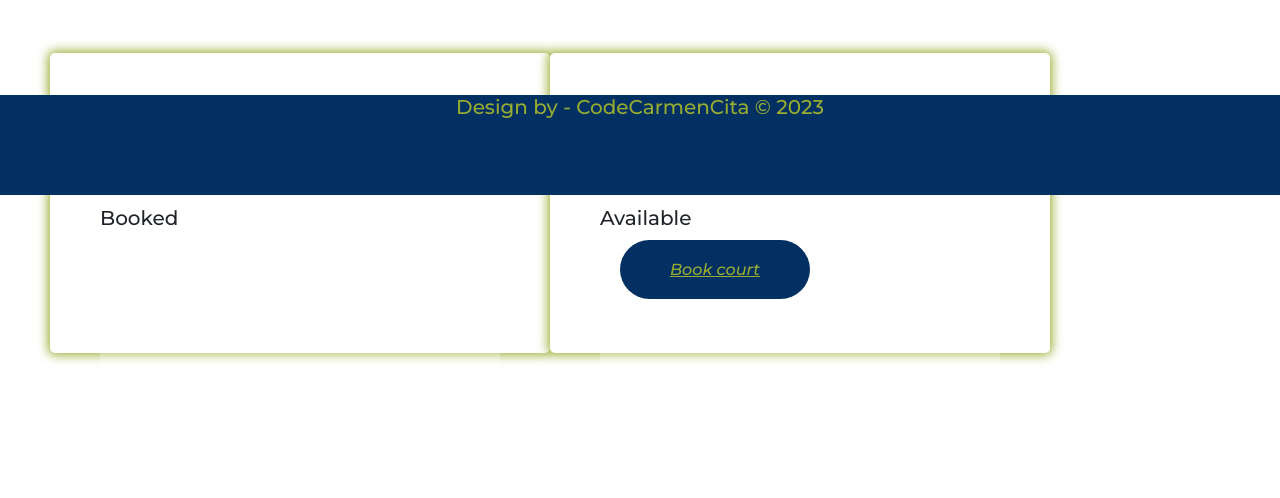
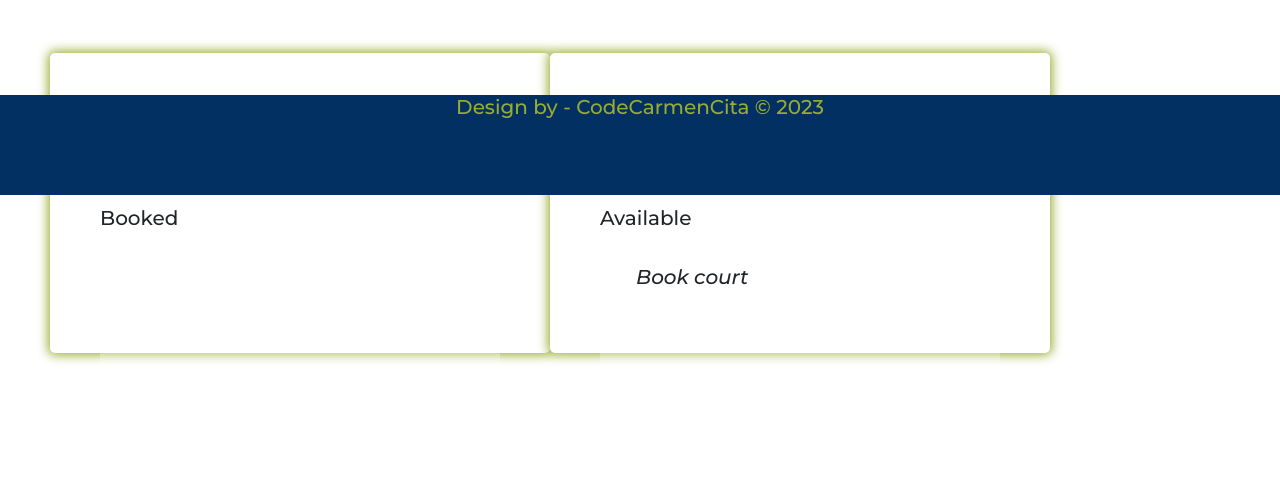
Before and after one commit to gillianroberts1/flask_project_tennis_club, a Flask app: page /courts in a window 1280 px wide. Shown: the part 605-1103 px from the top of the page. Run offline with Flask 3, Linux system fonts and the light colour scheme; a database or web service that is not in the repository returns one stand-in record (values such as "Sample title"); some libraries are stand-ins or nearby versions; some web fonts are replaced.

Commit message:
possibly last commit with styling

```diff
--- a/templates/courts/index.html
+++ b/templates/courts/index.html
@@ -32,7 +32,7 @@
                 <p>Surface: {{ court.surface }} </p>
                 <p>Available</p>
                 {# <img src="/static/images/{{court.surface}}.jpg" /> #}
-                <a class='edit-btn' href="/bookings/new">Book court</a>
+                <a class='btn' href="/bookings/new">Book court</a>
             </div>
         </div>
     </div>
```
